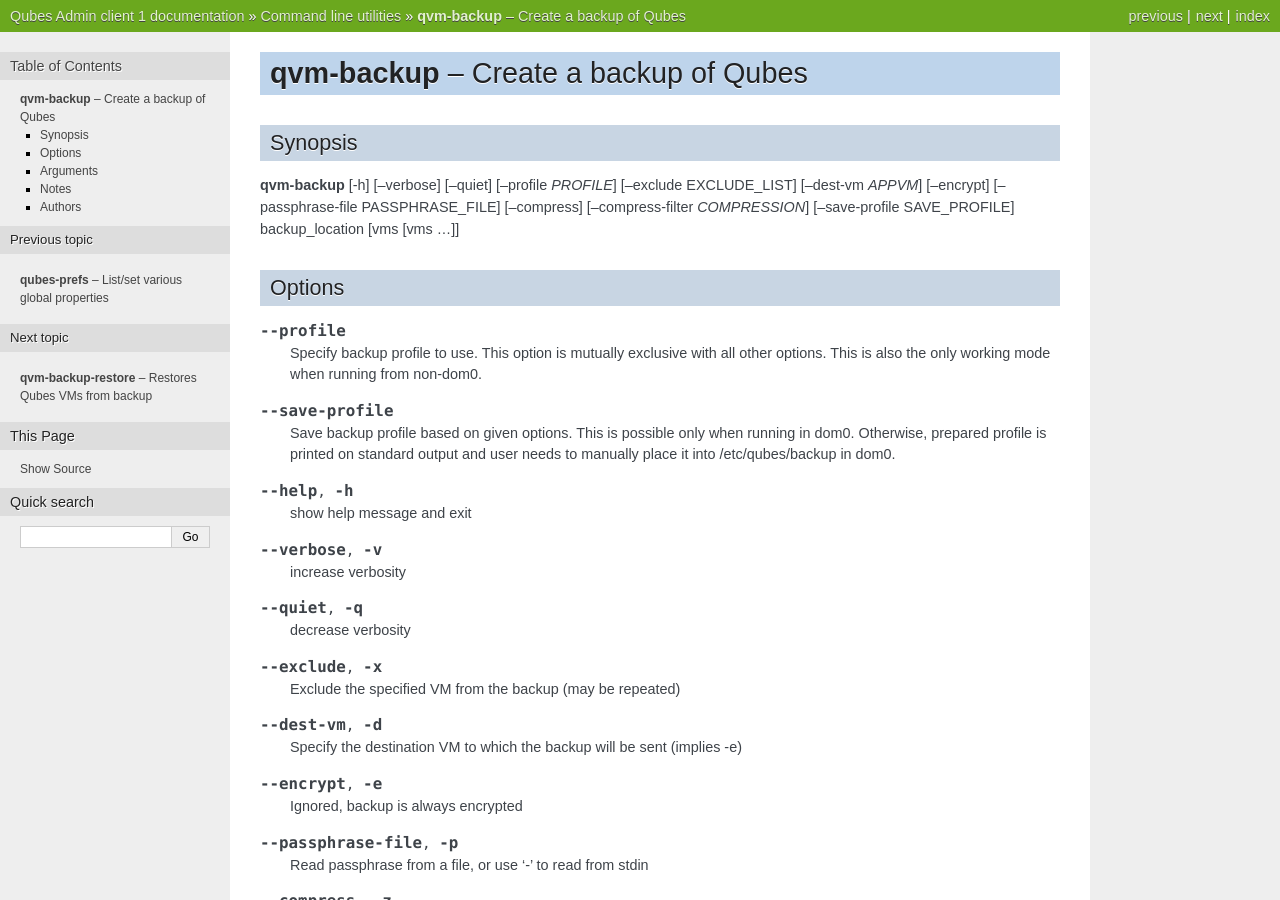
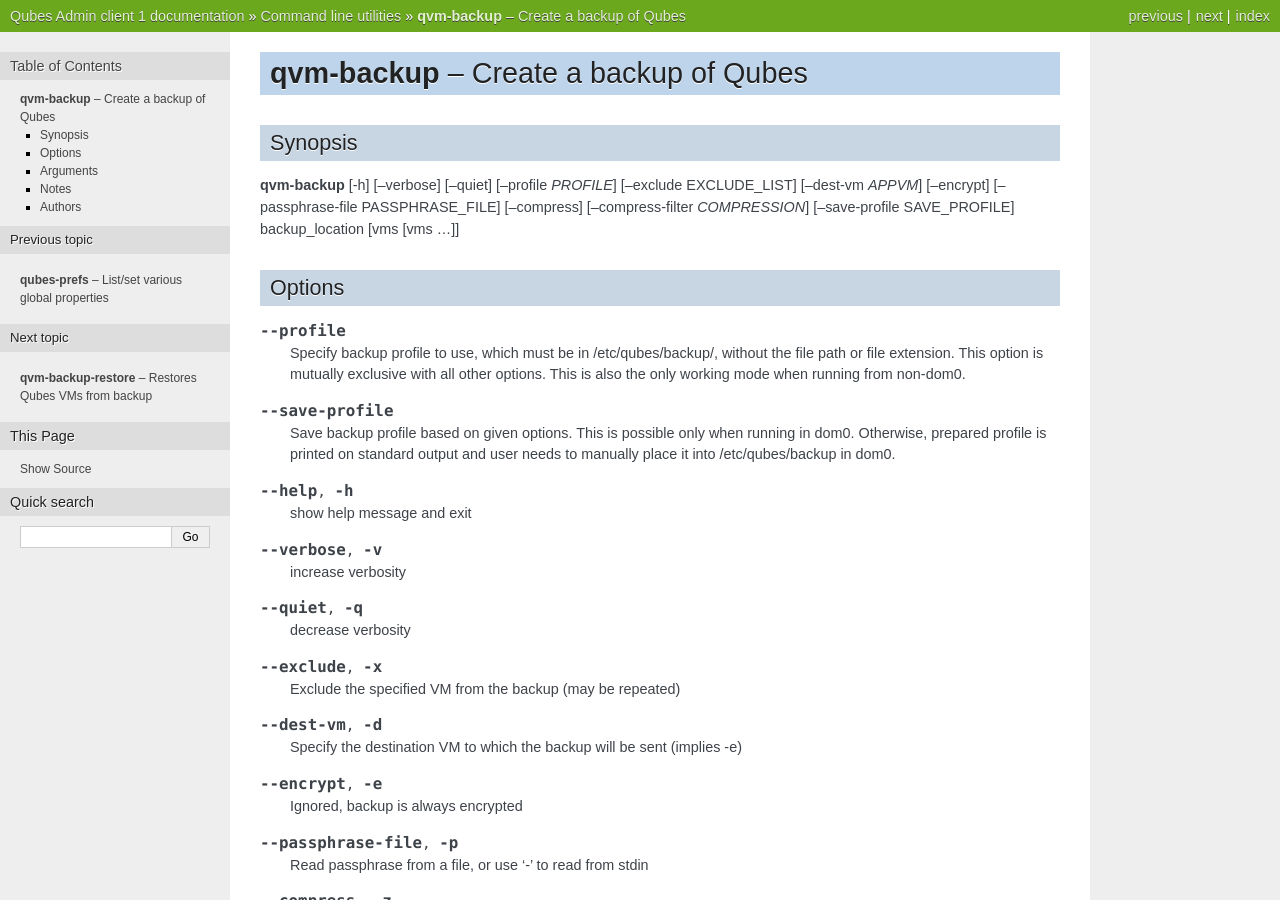
Before and after one commit to QubesOS/qubes-core-admin-client, a Sphinx documentation site: the page built from doc/manpages/qvm-backup.rst, in a window 1280 px wide and 900 px high. Built offline with Sphinx 7.4.7, drawn with Linux system fonts in a browser that asks for light colours; the version number could not be read and is left out.

Commit message:
Specify format of --profile parameter for qvm-backup

```diff
--- a/doc/manpages/qvm-backup.rst
+++ b/doc/manpages/qvm-backup.rst
@@ -14,7 +14,8 @@
 
 .. option:: --profile
 
-   Specify backup profile to use. This option is mutually exclusive with all
+   Specify backup profile to use, which must be in /etc/qubes/backup/, without
+   the file path or file extension. This option is mutually exclusive with all
    other options. This is also the only working mode when running from non-dom0.
 
 .. option:: --save-profile
```
